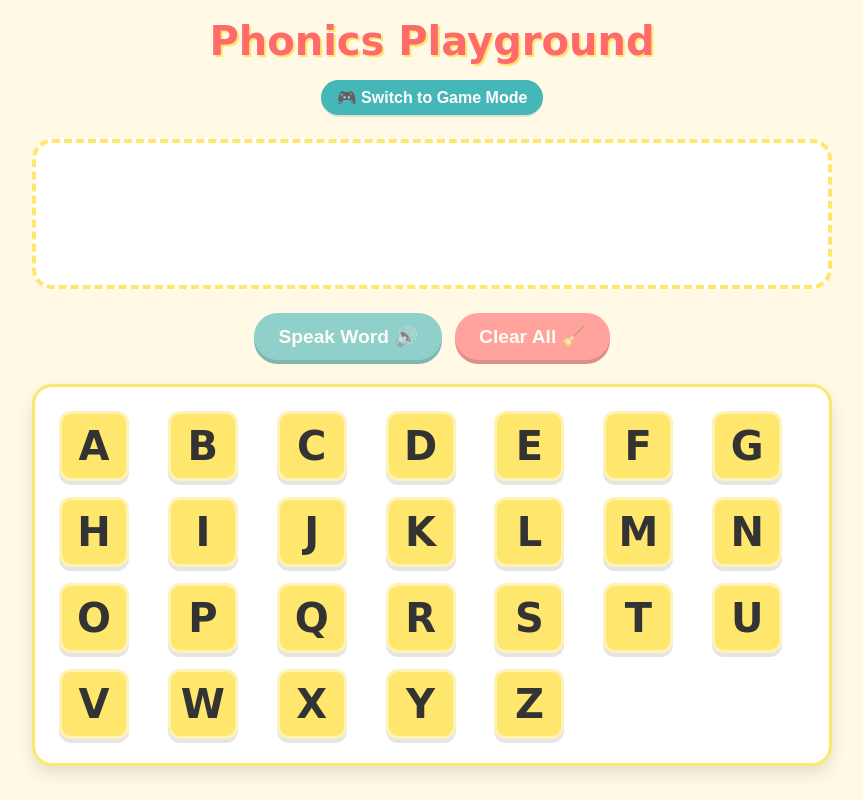
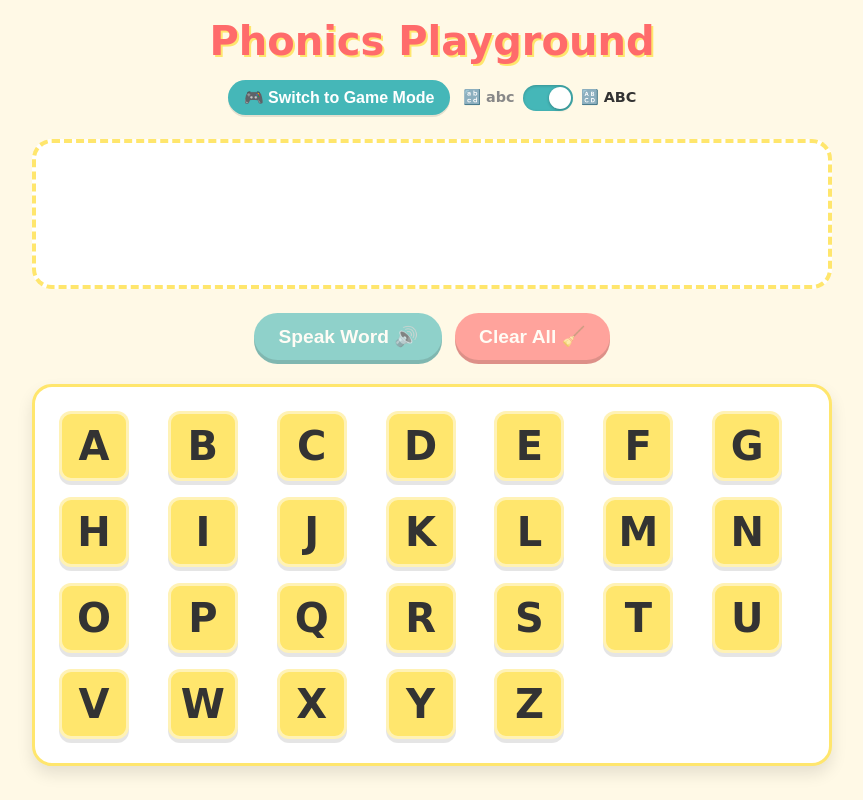
Before and after one commit to pjleimbigler/foniks, a React (Vite) app: page / in a window 1280 px wide. Shown: the whole page, without its empty margins (208-1071 px from the left). Built offline with nearby package versions, Linux system fonts and the light colour scheme.

Commit message:
Add uppercase vs lowercase toggle

```diff
--- a/src/App.jsx
+++ b/src/App.jsx
@@ -170,6 +170,7 @@ function App() {
   const [showHints, setShowHints] = useState(true);
   const [incorrectTiles, setIncorrectTiles] = useState([]);
   const [difficultyLevel, setDifficultyLevel] = useState('all'); // 'all', 'easy', 'medium', or 'hard'
+  const [useUppercase, setUseUppercase] = useState(true); // New state for letter case toggle
 
   // Create the full alphabet
   const alphabet = 'abcdefghijklmnopqrstuvwxyz';
@@ -382,6 +383,10 @@ function App() {
     }
   };
 
+  const toggleCase = () => {
+    setUseUppercase(prev => !prev);
+  };
+
   return (
     <>
       {/* Add the animation style to the document */}
@@ -460,6 +465,63 @@ function App() {
               {showHints ? '🔍 Hide Hints' : '💡 Show Hints'}
             </button>
           )}
+
+          {/* Case toggle slider */}
+          <div style={{
+            display: 'flex',
+            alignItems: 'center',
+            gap: '8px',
+          }}>
+            {/* Lowercase label */}
+            <span style={{
+              fontSize: 'clamp(0.7rem, 2.5vw, 0.9rem)',
+              fontWeight: 'bold',
+              color: useUppercase ? '#888' : '#333',
+              userSelect: 'none',
+            }}>
+              🔡 abc
+            </span>
+
+            {/* Toggle switch container */}
+            <div
+              onClick={toggleCase}
+              style={{
+                width: '50px',
+                height: '26px',
+                backgroundColor: useUppercase ? '#45B7B8' : '#e0e0e0',
+                borderRadius: '50px',
+                position: 'relative',
+                cursor: 'pointer',
+                boxShadow: 'inset 0 1px 3px rgba(0,0,0,0.2)',
+                transition: 'all 0.2s ease',
+              }}
+            >
+              {/* Toggle switch thumb */}
+              <div
+                style={{
+                  position: 'absolute',
+                  width: '22px',
+                  height: '22px',
+                  borderRadius: '50%',
+                  backgroundColor: 'white',
+                  top: '2px',
+                  left: useUppercase ? '26px' : '2px',
+                  transition: 'left 0.2s ease',
+                  boxShadow: '0 1px 3px rgba(0,0,0,0.3)',
+                }}
+              />
+            </div>
+
+            {/* Uppercase label */}
+            <span style={{
+              fontSize: 'clamp(0.7rem, 2.5vw, 0.9rem)',
+              fontWeight: 'bold',
+              color: useUppercase ? '#333' : '#888',
+              userSelect: 'none',
+            }}>
+              🔠 ABC
+            </span>
+          </div>
         </div>
 
         {/* Difficulty selector */}
@@ -555,6 +617,7 @@ function App() {
             targetWord={currentGameWord}
             showHints={showHints}
             incorrectTiles={incorrectTiles}
+            useUppercase={useUppercase}
           />
 
           <div style={{
@@ -650,6 +713,7 @@ function App() {
           <AlphabetTileGrid
             alphabet={alphabet}
             onAddTile={handleAddTile}
+            useUppercase={useUppercase}
           />
         </div>
 
@@ -757,7 +821,7 @@ function App() {
 }
 
 // Simplified AlphabetTileGrid without drag functionality
-function AlphabetTileGrid({ alphabet, onAddTile }) {
+function AlphabetTileGrid({ alphabet, onAddTile, useUppercase }) {
   const [isSmallScreen, setIsSmallScreen] = useState(false);
   const [speakingLetter, setSpeakingLetter] = useState(null);
 
@@ -801,6 +865,7 @@ function AlphabetTileGrid({ alphabet, onAddTile }) {
           onAddTile={onAddTile}
           onSpeak={handleLetterSpeak}
           isSpeaking={speakingLetter === letter.toLowerCase()}
+          useUppercase={useUppercase}
         />
       ))}
     </div>
@@ -808,7 +873,7 @@ function AlphabetTileGrid({ alphabet, onAddTile }) {
 }
 
 // Simplified LetterTile without drag functionality
-function LetterTile({ letter, isSmallScreen, onAddTile, onSpeak, isSpeaking }) {
+function LetterTile({ letter, isSmallScreen, onAddTile, onSpeak, isSpeaking, useUppercase }) {
   const size = isSmallScreen ? '60px' : '70px';
 
   const handleTileClick = () => {
@@ -852,13 +917,13 @@ function LetterTile({ letter, isSmallScreen, onAddTile, onSpeak, isSpeaking }) {
         }
       }}
     >
-      {letter.toUpperCase()}
+      {useUppercase ? letter.toUpperCase() : letter.toLowerCase()}
     </div>
   );
 }
 
 // Simplified WordArea without drag functionality
-function WordArea({ placedTiles, onRemoveTile, gameMode, targetWord, showHints, incorrectTiles }) {
+function WordArea({ placedTiles, onRemoveTile, gameMode, targetWord, showHints, incorrectTiles, useUppercase }) {
   const [isSmallScreen, setIsSmallScreen] = useState(false);
 
   useEffect(() => {
@@ -901,7 +966,7 @@ function WordArea({ placedTiles, onRemoveTile, gameMode, targetWord, showHints,
             margin: '0 4px',
           }}
         >
-          {letter.toUpperCase()}
+          {useUppercase ? letter.toUpperCase() : letter.toLowerCase()}
         </div>
       );
     });
@@ -934,11 +999,12 @@ function WordArea({ placedTiles, onRemoveTile, gameMode, targetWord, showHints,
         placedTiles.map((tileId, index) => (
           <PlacedTile
             key={`${tileId}-${index}`}
-            letter={tileId.split('-')[0].toUpperCase()}
+            letter={tileId.split('-')[0]}
             index={index}
             onRemoveTile={onRemoveTile}
             isSmallScreen={isSmallScreen}
             incorrect={incorrectTiles.includes(index)}
+            useUppercase={useUppercase}
           />
         ))
       )}
@@ -952,7 +1018,7 @@ function WordArea({ placedTiles, onRemoveTile, gameMode, targetWord, showHints,
 }
 
 // Simplified PlacedTile without drag functionality
-function PlacedTile({ letter, index, onRemoveTile, isSmallScreen, incorrect }) {
+function PlacedTile({ letter, index, onRemoveTile, isSmallScreen, incorrect, useUppercase }) {
   const [isNew, setIsNew] = useState(true);
 
   // Set isNew to false after the animation completes
@@ -995,7 +1061,7 @@ function PlacedTile({ letter, index, onRemoveTile, isSmallScreen, incorrect }) {
         }
       }}
     >
-      {letter}
+      {useUppercase ? letter.toUpperCase() : letter.toLowerCase()}
     </div>
   );
 }
```
